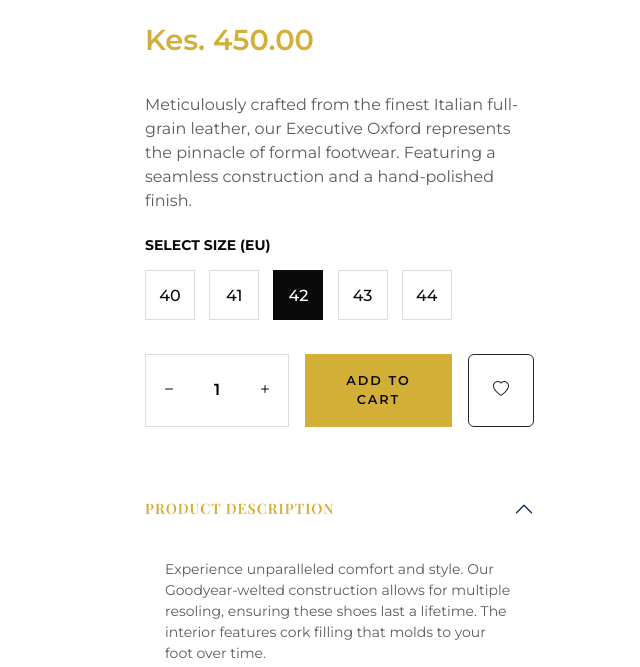
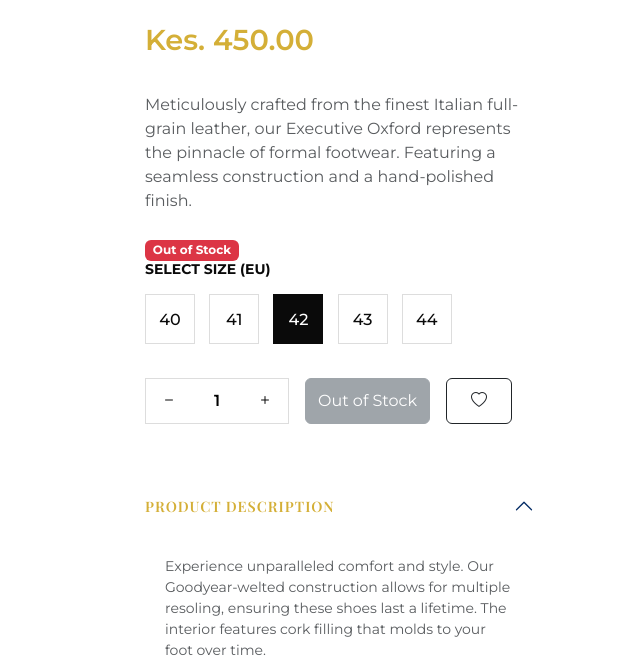
Before and after one commit to jodham/django-ecommerce-docker, a Django app: template templates/products/product_detail.html in a window 1280 px wide. Shown: the part 345-1012 px from the top of the page, without its empty margins (640-1280 px from the left). Run offline with Django 5.2, Linux system fonts and the light colour scheme; the template is opened without the code that fills it, so the values that code supplies are empty; some web fonts are replaced.

Commit message:
Add product inventory status and stock availability checks

```diff
--- a/orders/urls.py
+++ b/orders/urls.py
@@ -13,4 +13,5 @@ urlpatterns = [
     path("payment-status/<str:order_number>/", payment_status, name="payment_status"),
     path("payment-pending/<str:order_number>/", payment_pending, name="payment_pending"),
     path("payment-failed/<str:order_number>/", payment_failed, name="payment_failed"),
+
 ]
--- a/templates/components/product_info.html
+++ b/templates/components/product_info.html
@@ -23,7 +23,34 @@
     <p class="product-detail-price">Kes. {{ product.price|default:"450.00" }}</p>
 
     <p class="text-muted mb-4">{{ product.description|default:"Meticulously crafted from the finest Italian full-grain leather, our Executive Oxford represents the pinnacle of formal footwear. Featuring a seamless construction and a hand-polished finish." }}</p>
+    {% if product.stock_quantity > 0 %}
 
+    <p class="text-success">
+
+    {{ product.stock_quantity }} available
+
+    </p>
+        {% if product.stock_status == "Low Stock" %}
+
+            <span class="badge bg-warning">
+
+            Only {{ product.stock_quantity }} left
+
+            </span>
+
+        {% endif %}
+
+    {% else %}
+
+
+    <span class="badge bg-danger">
+
+    Out of Stock
+
+    </span>
+
+
+    {% endif %}
     <div class="mb-4">
         <h6 class="text-uppercase fw-bold mb-3 small">Select Size (EU)</h6>
         <div class="size-selector">
@@ -46,7 +73,32 @@
             <input type="text" id="productQty" value="1" readonly>
             <button id="qtyPlus"><i class="bi bi-plus"></i></button>
         </div>
-        <button class="btn btn-gold flex-grow-1 py-3">ADD TO CART</button>
+
+        {% if product.is_in_stock %}
+
+
+        <a href="{% url 'add_to_cart' product.id %}"
+
+        class="btn btn-gold flex-grow-1 py-3">
+
+        ADD TO CART
+
+        </a>
+
+
+        {% else %}
+
+
+        <button
+        class="btn btn-secondary"
+        disabled>
+
+        Out of Stock
+
+        </button>
+
+
+        {% endif %}
         <button class="btn btn-outline-dark px-4"><i class="bi bi-heart"></i></button>
     </div>
 
```
Also changed, not shown: cart/views.py (+12 -0 lines), products/admin.py (+16 -1 lines), products/models.py (+29 -0 lines), orders/views.py (line endings or trailing spaces), products/migrations/0004_product_low_stock_threshold_product_stock_quantity.py (added).
